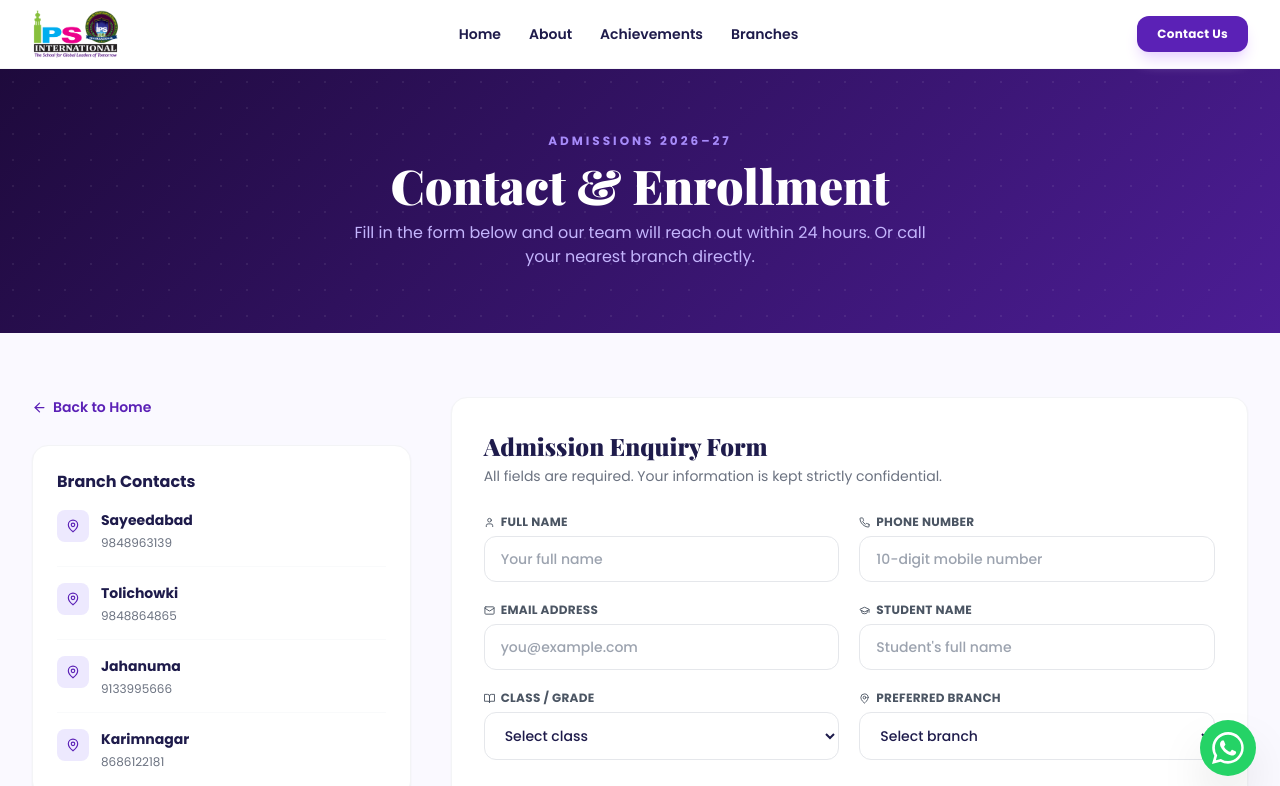
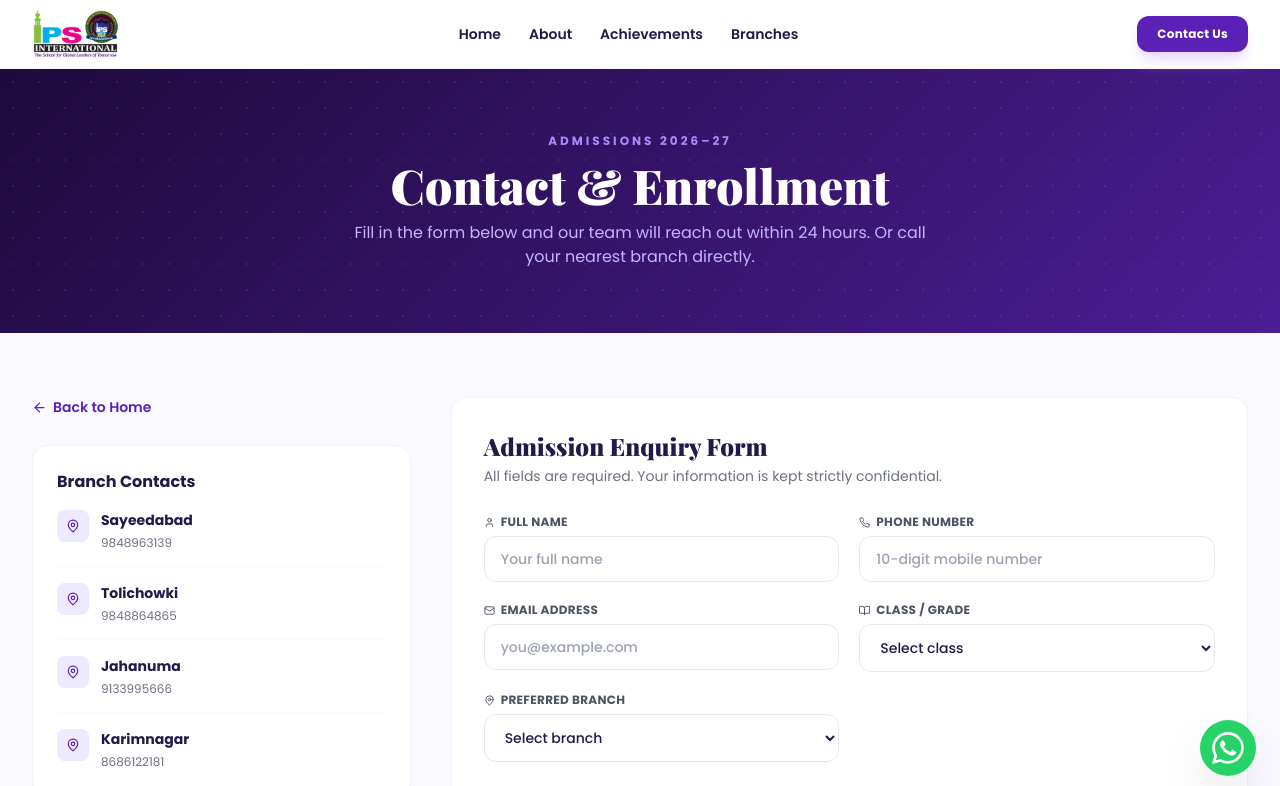
Before and after one commit to qayyum786-sa/IPS-Landing-Page, a React (Vite) app: page /contact in a window 1280 px wide. Shown: the top 786 px of the page. Built offline with nearby package versions, Linux system fonts and the light colour scheme.

Commit message:
Refactor Gallery and Contact components: adjust layout and remove student name field

```diff
--- a/src/components/Gallery.jsx
+++ b/src/components/Gallery.jsx
@@ -244,7 +244,7 @@ function GalleryCard({ item }) {
         />
 
         {/* Minimal Overlay Tag */}
-        <div className="absolute top-4 left-4">
+        <div className="absolute top-4 right-4">
           <span className="px-3 py-1 bg-white/90 backdrop-blur-md text-[10px] font-bold text-slate-800 uppercase tracking-widest rounded-lg shadow-sm">
             {item.category}
           </span>
@@ -289,7 +289,7 @@ export default function Gallery() {
     : ITEMS.filter(item => item.category === activeCategory);
 
   return (
-    <section id="gallery" className="section-wrap bg-[#fcfcfd] relative overflow-hidden py-24">
+    <section id="gallery" className="section-wrap bg-[#fcfcfd] relative overflow-hidden py-8">
       {/* Clean soft background blobs */}
       <div className="absolute top-0 left-1/4 w-[600px] h-[600px] bg-ips-purple/5 rounded-full blur-[100px] opacity-60 pointer-events-none" />
       <div className="absolute bottom-0 right-1/4 w-[600px] h-[600px] bg-ips-green/5 rounded-full blur-[100px] opacity-60 pointer-events-none" />
@@ -410,14 +410,8 @@ export default function Gallery() {
           whileInView={{ opacity: 1 }}
           className="mt-16 text-center"
         >
-          {/* <button className="inline-flex items-center gap-2 px-8 py-3 bg-white border border-slate-200 rounded-full text-sm font-bold text-slate-700 hover:bg-slate-50 transition-all shadow-sm">
-            View All Media <LayoutGrid size={16} className="text-ips-purple" />
-          </button> */}
         </motion.div>
       </div>
-
-
-
     </section>
   )
 }
--- a/src/pages/Contact.jsx
+++ b/src/pages/Contact.jsx
@@ -8,7 +8,7 @@
  * 1. Sign up at https://www.emailjs.com (free tier = 200 emails/month)
  * 2. Create a Service (Gmail / Outlook / SMTP) → copy SERVICE_ID
  * 3. Create an Email Template with these variables:
- *      {{from_name}}, {{phone}}, {{from_email}}, {{student_name}},
+ *      {{from_name}}, {{phone}}, {{from_email}},
  *      {{student_class}}, {{branch}}, {{branch_email}}, {{reply_to}}
  * 4. Copy your TEMPLATE_ID and PUBLIC_KEY
  * 5. Fill in the three constants below (or use import.meta.env.VITE_* vars)
@@ -20,7 +20,7 @@ import emailjs from '@emailjs/browser'
 import { Link } from 'react-router-dom'
 import {
   User, Phone, Mail, BookOpen,
-  GraduationCap, MapPin, Send, CheckCircle2,
+  MapPin, Send, CheckCircle2,
   AlertCircle, ArrowLeft, Loader2,
 } from 'lucide-react'
 import Footer from '../components/Footer.jsx'
@@ -48,7 +48,6 @@ function validate(form) {
   if (!/^\d{10}$/.test(form.phone)) errs.phone         = 'Enter a valid 10-digit phone number'
   if (!/^[^\s@]+@[^\s@]+\.[^\s@]+$/.test(form.from_email))
                                     errs.from_email    = 'Enter a valid email address'
-  if (!form.student_name.trim())    errs.student_name  = 'Student name is required'
   if (!form.student_class)          errs.student_class = 'Please select a class'
   if (!form.branch)                 errs.branch        = 'Please select a branch'
   return errs
@@ -78,7 +77,7 @@ export default function Contact() {
 
   const [form, setForm] = useState({
     from_name: '', phone: '', from_email: '',
-    student_name: '', student_class: '', branch: '',
+    student_class: '', branch: '',
   })
   const [errors,  setErrors]  = useState({})
   const [status,  setStatus]  = useState('idle') // 'idle' | 'sending' | 'success' | 'error'
@@ -111,7 +110,7 @@ export default function Contact() {
         EMAILJS_PUBLIC_KEY,
       )
       setStatus('success')
-      setForm({ from_name:'', phone:'', from_email:'', student_name:'', student_class:'', branch:'' })
+      setForm({ from_name:'', phone:'', from_email:'', student_class:'', branch:'' })
     } catch (err) {
       console.error('EmailJS error:', err)
       setErrMsg('Something went wrong. Please try calling us directly.')
@@ -267,15 +266,6 @@ export default function Contact() {
                       />
                     </Field>
 
-                    {/* Student Name */}
-                    <Field label="Student Name" icon={<GraduationCap size={11}/>} error={errors.student_name}>
-                      <input
-                        type="text" name="student_name" value={form.student_name}
-                        onChange={onChange} placeholder="Student's full name"
-                        className={`form-input ${errors.student_name ? 'border-red-400 focus:ring-red-200' : ''}`}
-                      />
-                    </Field>
-
                     {/* Class */}
                     <Field label="Class / Grade" icon={<BookOpen size={11}/>} error={errors.student_class}>
                       <select
```
